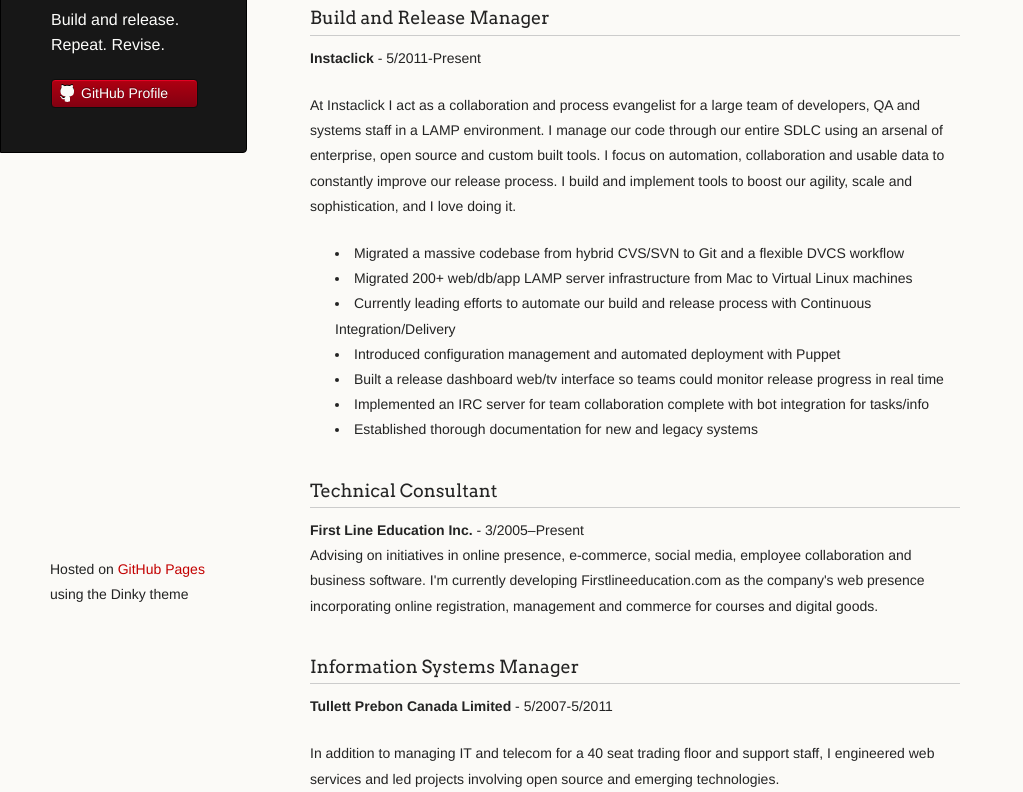
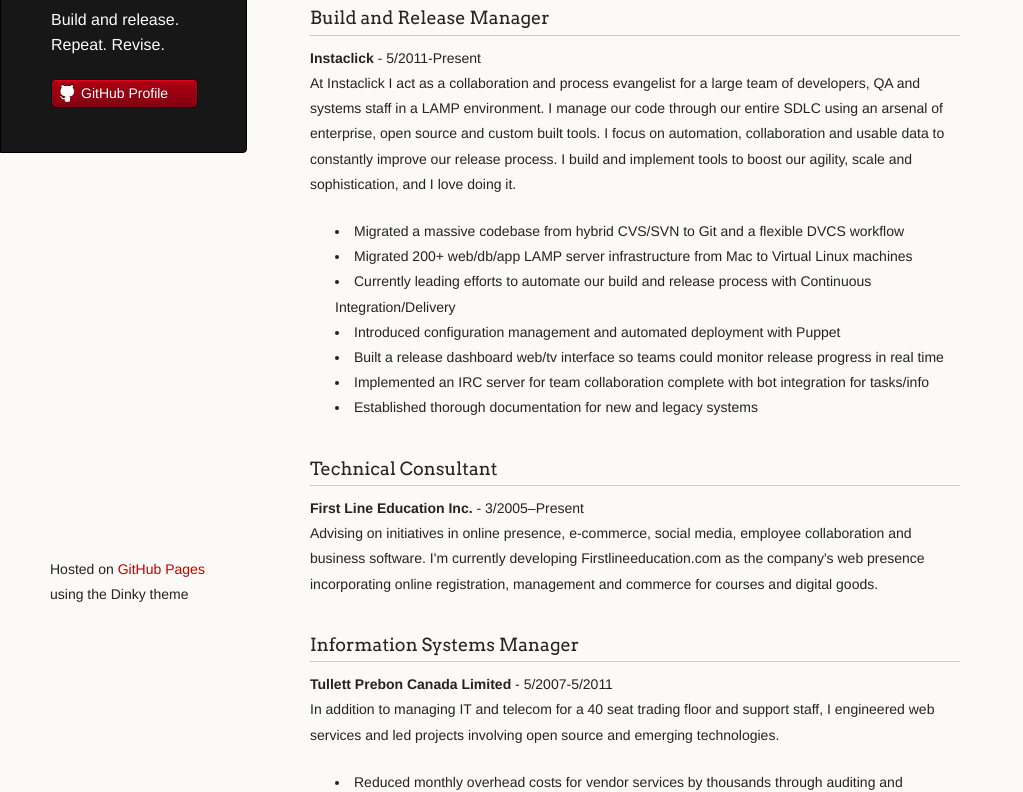
Before and after one commit to stevepereira/stevepereira.github.com, a plain HTML site: page index.html in a window 1280 px wide. Shown: the part 161-953 px from the top of the page, without its empty margins (0-1023 px from the left). Drawn offline with Linux system fonts and the light colour scheme.

Commit message:
Replace master branch with page content via GitHub

```diff
--- a/index.html
+++ b/index.html
@@ -33,9 +33,8 @@
 
 <h3>Build and Release Manager</h3>
 
-<p><strong>Instaclick</strong> - 5/2011-Present  </p>
-
-<p>At Instaclick I act as a collaboration and process evangelist for a large team of developers, QA and systems staff in a LAMP environment. I manage our code through our entire SDLC using an arsenal of enterprise, open source and custom built tools. I focus on automation, collaboration and usable data to constantly improve our release process. I build and implement tools to boost our agility, scale and sophistication, and I love doing it.</p>
+<p><strong>Instaclick</strong> - 5/2011-Present<br>
+At Instaclick I act as a collaboration and process evangelist for a large team of developers, QA and systems staff in a LAMP environment. I manage our code through our entire SDLC using an arsenal of enterprise, open source and custom built tools. I focus on automation, collaboration and usable data to constantly improve our release process. I build and implement tools to boost our agility, scale and sophistication, and I love doing it.</p>
 
 <ul>
 <li>Migrated a massive codebase from hybrid CVS/SVN to Git and a flexible DVCS workflow</li>
@@ -53,9 +52,8 @@
 
 <h3>Information Systems Manager</h3>
 
-<p><strong>Tullett Prebon Canada Limited</strong> - 5/2007-5/2011  </p>
-
-<p>In addition to managing IT and telecom for a 40 seat trading floor and support staff, I engineered web services and led projects involving open source and emerging technologies.</p>
+<p><strong>Tullett Prebon Canada Limited</strong> - 5/2007-5/2011<br>
+In addition to managing IT and telecom for a 40 seat trading floor and support staff, I engineered web services and led projects involving open source and emerging technologies.</p>
 
 <ul>
 <li>Reduced monthly overhead costs for vendor services by thousands through auditing and negotiation</li>
```
Also changed, not shown: params.json (+1 -1 lines).
